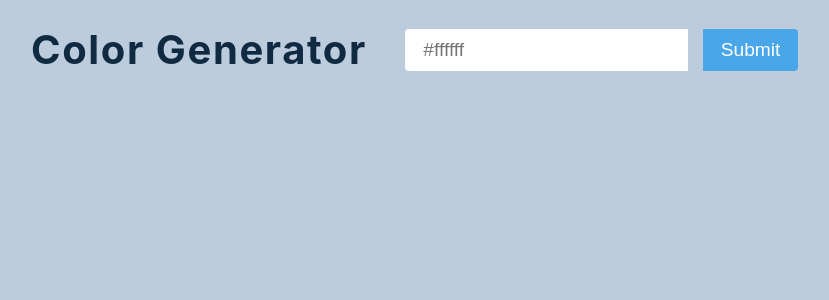
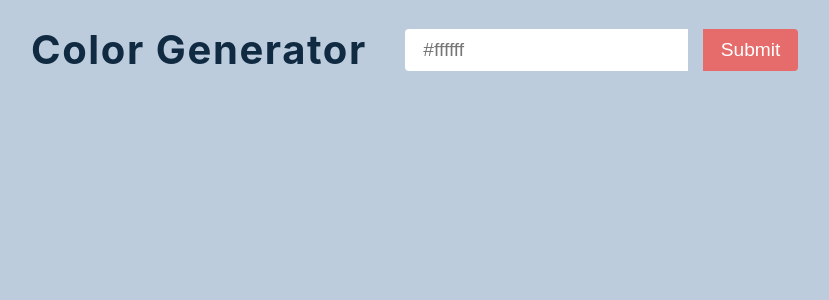
Before and after one commit to sara2lbadry/react-color-generator, a React (Create React App) app: page / in a window 1280 px wide. Shown: the top 300 px of the page, without its empty margins (25-854 px from the left). Built offline with nearby package versions, Linux system fonts and the light colour scheme.

Commit message:
change colors

```diff
--- a/src/index.css
+++ b/src/index.css
@@ -162,7 +162,7 @@ input {
   border-bottom-left-radius: var(--radius);
 }
 .btn {
-  background: var(--clr-primary-5);
+  background: var(--clr-red-light);
   padding: 0.5rem 1rem;
   font-size: 1.2rem;
   border-color: transparent;
@@ -198,7 +198,7 @@ input.error {
 }
 .percent-value {
   margin-bottom: 0;
-  color: var(--clr-grey-1);
+  color: var(--clr-grey-5);
 }
 .color-value {
   color: var(--clr-grey-1);
@@ -211,6 +211,7 @@ input.error {
   color: var(--clr-white);
 }
 
+
 .alert {
   text-transform: uppercase;
   font-size: 0.85rem;
```
